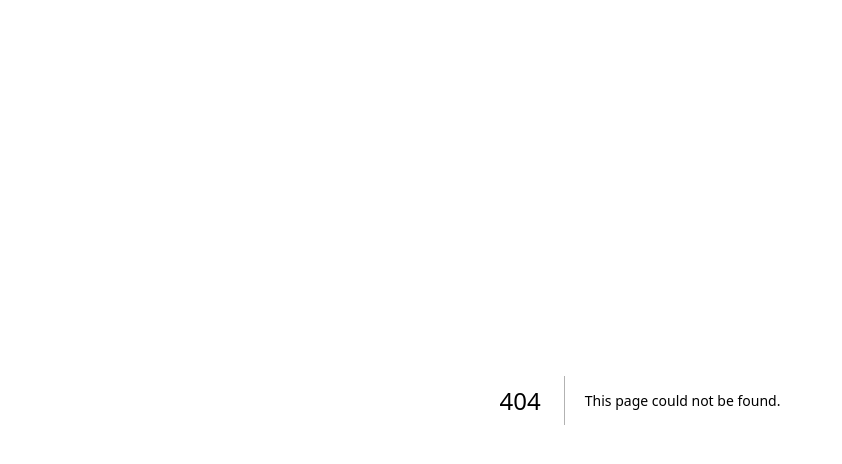
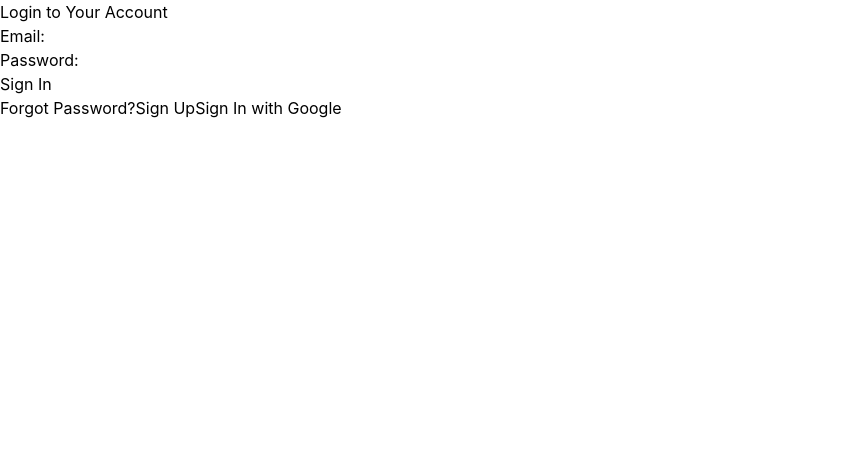
Before and after one commit to ritikraj2425/for-5_frontend, a Next.js app: page /Pages/Login in a window 1280 px wide. Before the commit this address had no page. Shown: the top 464 px of the page, without its empty margins (0-842 px from the left). Built offline with nearby package versions, Linux system fonts and the light colour scheme.

Commit message:
firebase added for login and signup

```diff
--- /dev/null
+++ b/src/app/Pages/Login/page.jsx
@@ -0,0 +1,84 @@
+"use client";
+import { useState, useEffect } from 'react';
+import { useRouter } from 'next/navigation';
+import { toast } from 'react-toastify';
+import 'react-toastify/dist/ReactToastify.css';
+import { signInWithEmailAndPassword, signInWithPopup } from 'firebase/auth';
+import { auth,provider } from '@/app/lib/fireBaseConfig';
+
+export default function Login() {
+    const [email, setEmail] = useState('');
+    const [password, setPassword] = useState('');
+    const router = useRouter();
+
+    useEffect(() => {
+        const storedEmail = localStorage.getItem('email');
+        if (storedEmail) {
+            router.push('/'); // Redirect to home if already logged in
+        }
+    }, [router]);
+
+    const handleGoogleSignIn = async (e) => {
+        e.preventDefault();
+        try {
+            const result = await signInWithPopup(auth, provider);
+            localStorage.setItem('email', result.user.email);
+            router.push('/'); // Redirect to home after Google sign-in
+        } catch (error) {
+            console.error('Error during Google sign-in:', error);
+            toast.error('Error during Google sign-in.');
+        }
+    };
+
+    const handleEmailSignIn = async (e) => {
+        e.preventDefault();
+        try {
+            await signInWithEmailAndPassword(auth, email, password);
+            localStorage.setItem('email', email);
+            router.push('/'); // Redirect to home after email sign-in
+        } catch (error) {
+            console.error('Error during email sign-in:', error);
+            toast.error('Error during email sign-in.');
+        }
+    };
+
+    const handleResetPassword = () => {
+        router.push('/Pages/reset');
+    };
+
+    const handleNavigateToSignUp = () => {
+        router.push('/Pages/signup');
+    };
+
+    return (
+        <div>
+            <h1>Login to Your Account</h1>
+            <form onSubmit={handleEmailSignIn}>
+                <div>
+                    <label htmlFor="email">Email:</label>
+                    <input
+                        id="email"
+                        type="email"
+                        value={email}
+                        onChange={(e) => setEmail(e.target.value)}
+                        required
+                    />
+                </div>
+                <div>
+                    <label htmlFor="password">Password:</label>
+                    <input
+                        id="password"
+                        type="password"
+                        value={password}
+                        onChange={(e) => setPassword(e.target.value)}
+                        required
+                    />
+                </div>
+                <button type="submit">Sign In</button>
+            </form>
+            <button onClick={handleResetPassword}>Forgot Password?</button>
+            <button onClick={handleNavigateToSignUp}>Sign Up</button>
+            <button onClick={handleGoogleSignIn}>Sign In with Google</button>
+        </div>
+    );
+}
--- a/src/app/globals.css
+++ b/src/app/globals.css
@@ -14,11 +14,12 @@
   }
 }
 
+/* src/styles/globals.css */
+
 body {
-  color: var(--foreground);
-  background: var(--background);
-  font-family: Arial, Helvetica, sans-serif;
+  font-family: -apple-system, BlinkMacSystemFont, Segoe UI, Roboto, Oxygen, Ubuntu, Cantarell, Fira Sans, Droid Sans, Helvetica Neue, sans-serif;
 }
+
 
 @layer utilities {
   .text-balance {
--- /dev/null
+++ b/src/app/lib/fireBaseConfig.js
@@ -0,0 +1,21 @@
+
+import { initializeApp } from "firebase/app";
+
+import { getAuth, GoogleAuthProvider } from "firebase/auth";
+
+
+const firebaseConfig = {
+    apiKey: "AIzaSyA7Ne7PyLZFxXq7ZOciYBzLk4EYKhJ4hpU",
+    authDomain: "for5-2f928.firebaseapp.com",
+    projectId: "for5-2f928",
+    storageBucket: "for5-2f928.appspot.com",
+    messagingSenderId: "690729228657",
+    appId: "1:690729228657:web:6c8b59f47bc90f4af13ed0",
+    measurementId: "G-QGXK2J8EXS"
+};
+
+
+const app = initializeApp(firebaseConfig);
+const auth = getAuth(app);
+const provider = new GoogleAuthProvider();
+export {auth,provider};
```
Also changed, not shown: package.json (+7 -4 lines), src/app/Pages/reset/page.jsx (added, +39 -0 lines), src/app/Pages/signup/page.jsx (added, +54 -0 lines), src/app/page.js (+23 -7 lines), 1 other file (tests, documents, lock files or other folders).
